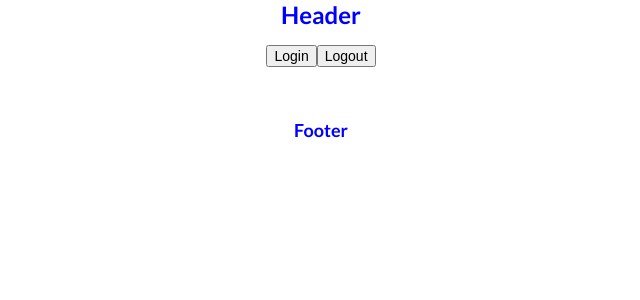
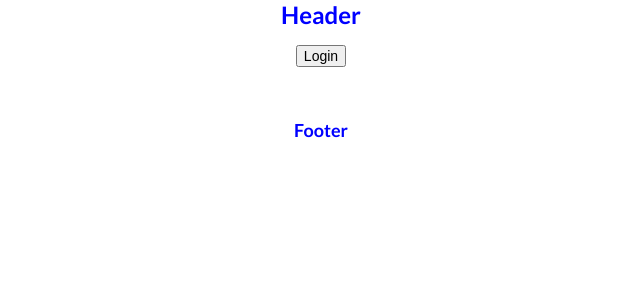
Before and after one commit to Douglas-J-Johnson/rpi-sprinkler-controller-client, a Vue app: page / in a window 1280 px wide. Shown: the top 300 px of the page, without its empty margins (319-959 px from the left). Built offline with nearby package versions, Linux system fonts and the light colour scheme.

Commit message:
add conditional rendering for login and logout buttons

```diff
--- a/src/components/AppHeader.vue
+++ b/src/components/AppHeader.vue
@@ -1,17 +1,18 @@
 <template>
     <div id="app-header">
         <h2>Header</h2>
-        <button @click="login">Login</button>
-        <button @click="logout">Logout</button>
+        <button v-if="isLoggedIn()" @click="logout">Logout</button>
+        <button v-else @click="login">Login</button>
     </div>
 </template>
 
 <script>
-import { mapActions } from 'vuex';
+import { mapActions, mapGetters } from 'vuex';
 
 export default {
     name: 'AppHeader',
     methods: {
+        ...mapGetters(['isLoggedIn']),
         ...mapActions(['login', 'logout']),
     }
 };
```
